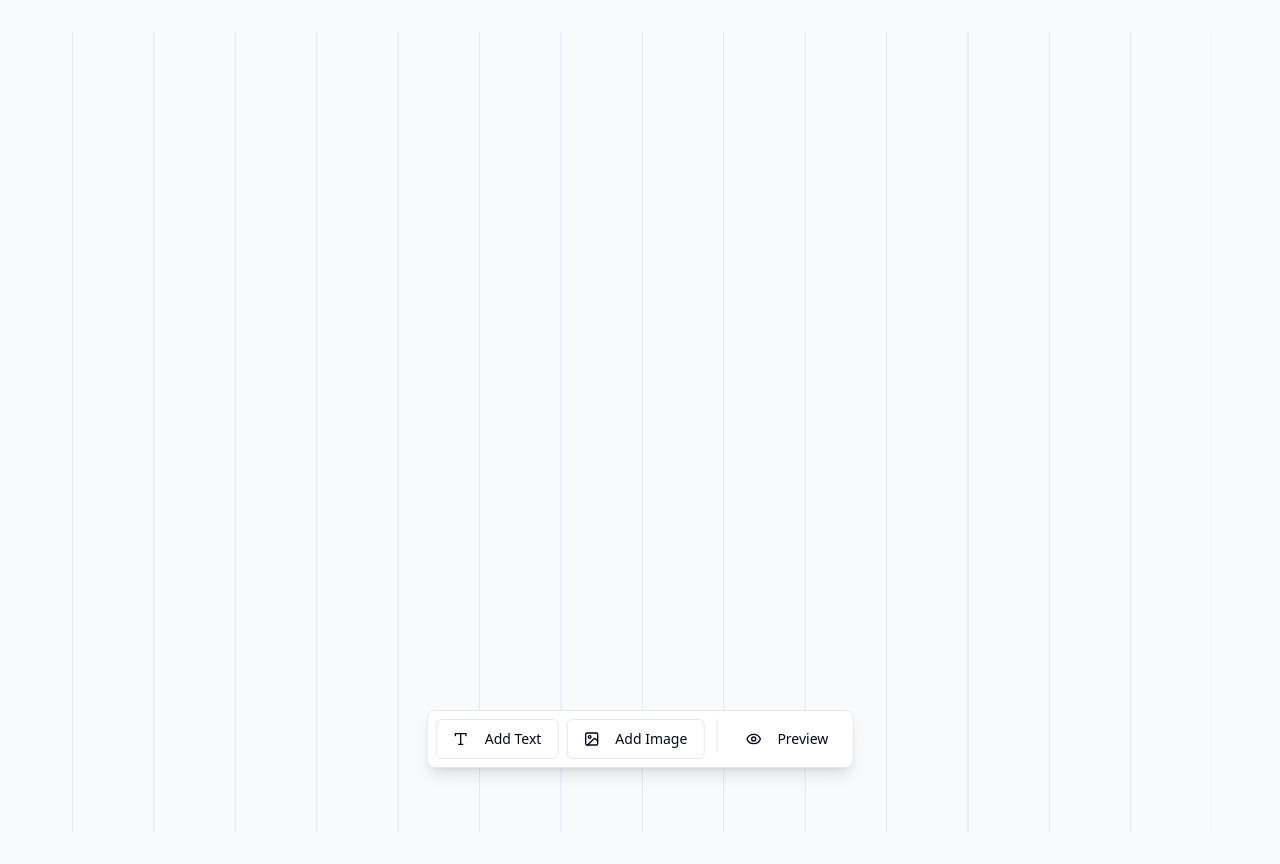
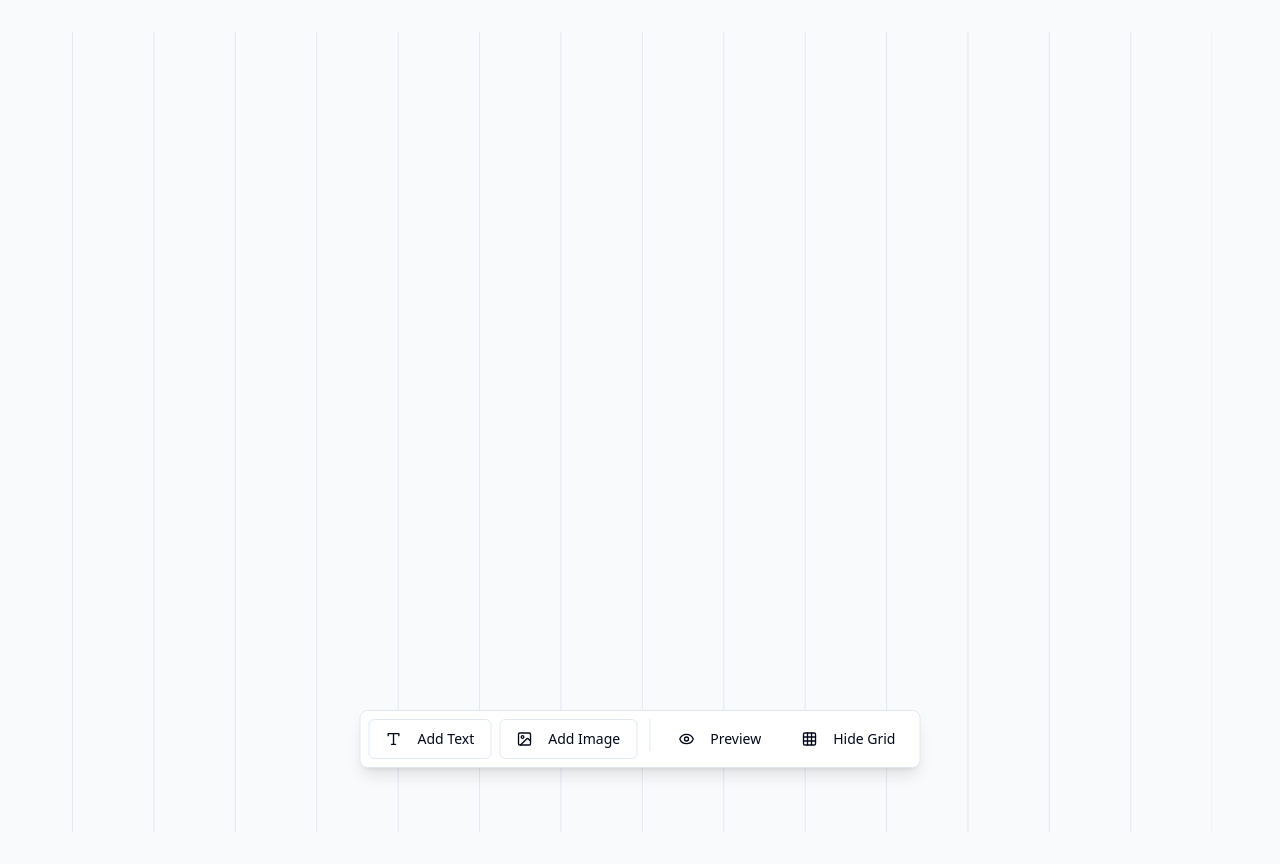
Before and after one commit to miguelmendesnet/gridify-nest-editor, a React (Vite) app: page / in a window 1280 px wide. Built offline with nearby package versions, Linux system fonts and the light colour scheme.

Commit message:
Add grid toggle button
Implement a new button in the EditorContainer component that allows users to enable or hide the grid overlay. This button will be placed after the existing "Preview" button in the toolbar.
[skip gpt_engineer]

```diff
--- a/src/components/Editor/EditorContainer.tsx
+++ b/src/components/Editor/EditorContainer.tsx
@@ -1,6 +1,6 @@
 import React, { useState, useEffect, useRef } from 'react';
 import { Button } from "@/components/ui/button";
-import { Eye, EyeOff, Type, Image as ImageIcon } from 'lucide-react';
+import { Eye, EyeOff, Type, Image as ImageIcon, Grid } from 'lucide-react';
 import EditorElement from './EditorElement';
 import { toast } from 'sonner';
 
@@ -17,6 +17,7 @@ const EditorContainer = () => {
   const [elements, setElements] = useState<Element[]>([]);
   const [selectedElement, setSelectedElement] = useState<string | null>(null);
   const [isPreview, setIsPreview] = useState(false);
+  const [showGrid, setShowGrid] = useState(true);
   const containerRef = useRef<HTMLDivElement>(null);
   const fileInputRef = useRef<HTMLInputElement>(null);
 
@@ -92,7 +93,7 @@ const EditorContainer = () => {
       <div className="max-w-[1200px] mx-auto px-8">
         <div
           ref={containerRef}
-          className={`editor-grid relative ${isPreview ? 'preview-mode' : ''}`}
+          className={`editor-grid relative ${isPreview ? 'preview-mode' : ''} ${!showGrid ? 'hide-grid' : ''}`}
         >
           {elements.map((element) => (
             <EditorElement
@@ -136,6 +137,13 @@ const EditorContainer = () => {
             <><Eye className="w-4 h-4 mr-2" /> Preview</>
           )}
         </Button>
+        <Button
+          variant="ghost"
+          onClick={() => setShowGrid(!showGrid)}
+        >
+          <Grid className="w-4 h-4 mr-2" />
+          {showGrid ? 'Hide Grid' : 'Show Grid'}
+        </Button>
         <input
           type="file"
           ref={fileInputRef}
--- a/src/index.css
+++ b/src/index.css
@@ -53,6 +53,10 @@
   background-image: none;
 }
 
+.hide-grid {
+  background-image: none;
+}
+
 .editor-element {
   position: absolute;
   cursor: move;
```
